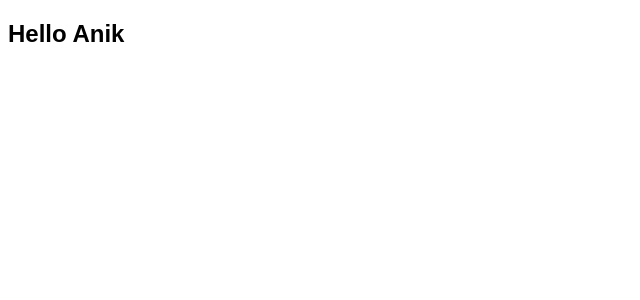
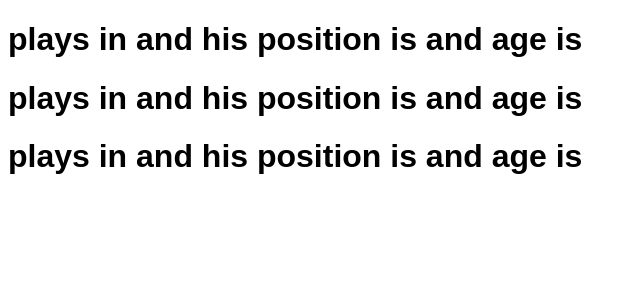
Before and after one commit to AnikBhadra/react101, a React (Vite) app: page / in a window 1280 px wide. Shown: the top 300 px of the page, without its empty margins (0-640 px from the left). Built offline with nearby package versions, Linux system fonts and the light colour scheme.

Commit message:
list rendering

```diff
--- /dev/null
+++ b/Components/Footballers.jsx
@@ -0,0 +1,40 @@
+import React from "react";
+import Individual from "./Individual";
+
+function Footballers() {
+    const footballers = [
+        {
+            id: 0,
+            name: "Messi",
+            position: "center",
+            age: 34,
+            club: "PSG"
+        },
+        {
+            id: 1,
+            name: "Ronaldo",
+            position: "ST",
+            age: 36,
+            club: "MAN-U"
+        },
+        {
+            id: 2,
+            name: "Neymar",
+            position: "Forward",
+            age: 32,
+            club: "PSG"
+        },
+    ];
+
+    return (
+        <div>
+
+            {footballers.map((footballer) => (
+                <Individual key={footballer.id} footballer={footballer} />
+
+            ))}
+        </div>
+    );
+}
+
+export default Footballers;
--- /dev/null
+++ b/Components/Individual.jsx
@@ -0,0 +1,12 @@
+import React from 'react'
+
+function Individual(footballer) {
+    return (
+        <div>
+            <h1>{footballer.name} {" "} plays in {footballer.club} and his position is {footballer.position} and age is {footballer.age}
+            </h1>
+        </div>
+    )
+}
+
+export default Individual
--- a/src/App.jsx
+++ b/src/App.jsx
@@ -1,11 +1,11 @@
-import Greetings from '../Components/Greetings'
+import Footballers from '../Components/Footballers'
 import './App.css'
 
 function App() {
 
   return (
     <div >
-      <Greetings />
+      <Footballers />
     </div>
   )
 }
```
